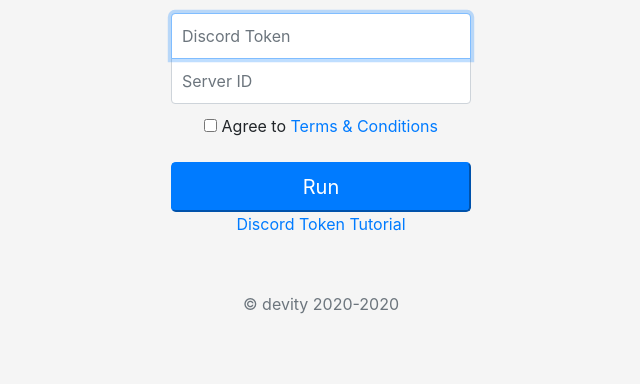
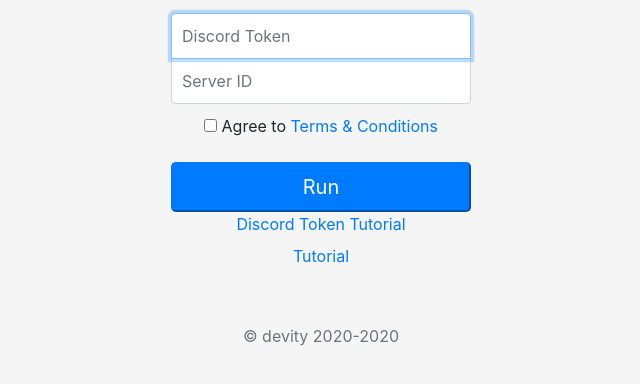
Before and after one commit to devvity/clowncordclient, a plain HTML site: page index.html in a window 1280 px wide. Shown: the part 188-572 px from the top of the page, without its empty margins (319-959 px from the left). Drawn offline with nearby package versions, Linux system fonts and the light colour scheme.

Commit message:
Update index.html

```diff
--- a/index.html
+++ b/index.html
@@ -110,6 +110,9 @@
    <label>
       <label id = "XD" type="label" value="">  <a href="https://www.youtube.com/watch?v=tI1lzqzLQCs">Discord Token Tutorial</a>
    </label>
+    <label>
+      <label id = "XD" type="label" value="">  <a href="https://www.youtube.com/watch?v=NW0yVUrTU_c&feature=youtu.be">Tutorial</a>
+   </label>
   <p class="mt-5 mb-3 text-muted">&copy; devity 2020-2020</p>
 </form>
 </body>
```
